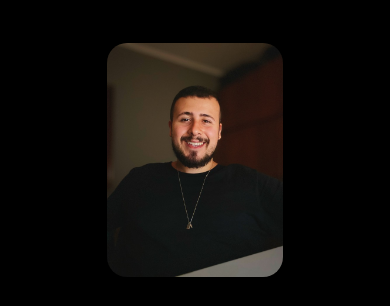
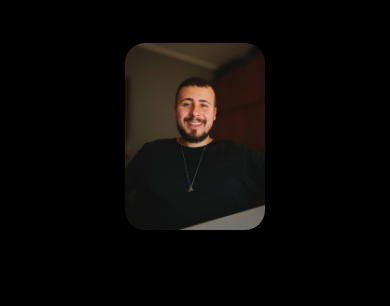
Before and after one commit to joaorafaelvra/portfolio, a plain HTML site: page index.html in a window 390 px wide. Shown: the part 88-394 px from the top of the page. Drawn offline with Linux system fonts and the light colour scheme.

Commit message:
atualizando responsividade do projeto

```diff
--- a/styles/style.css
+++ b/styles/style.css
@@ -115,4 +115,7 @@ body {
     .apresentacao__conteudo {
         width: auto;
     }
+    .apresentacao__imagem {
+    width: 40%;
+    border-radius: 20px;
 }
```
